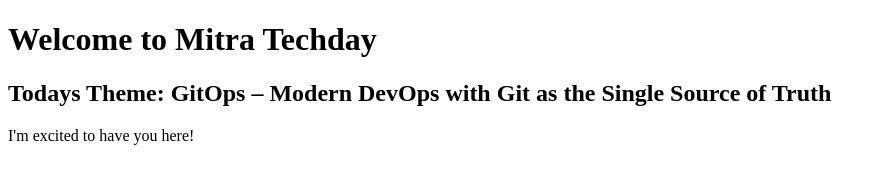
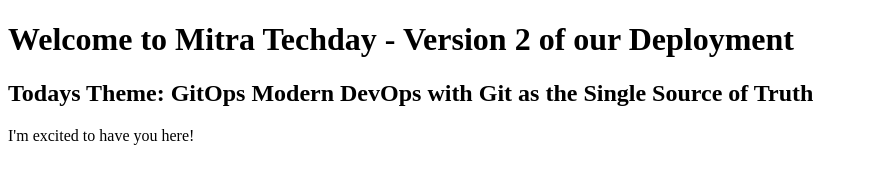
Before and after one commit to Astonie/simple-website, a plain HTML site: page index.html in a window 1280 px wide. Shown: the whole page, without its empty margins (0-885 px from the left). Drawn offline with Linux system fonts and the light colour scheme.

```diff
--- a/index.html
+++ b/index.html
@@ -2,9 +2,9 @@
 <html>
   <head><title>Mitra Techday</title></head>
   <body>
-    <h1>Welcome to Mitra Techday </h1>
+    <h1>Welcome to Mitra Techday - Version 2 of our Deployment </h1>
 
-    <h2>Todays Theme: GitOps – Modern DevOps with Git as the Single Source of Truth</h2>
+    <h2>Todays Theme: GitOps  Modern DevOps with Git as the Single Source of Truth</h2>
     <p>I'm excited to have you here!</p>
 
   </body>
```
Also changed, not shown: 1 other file.
